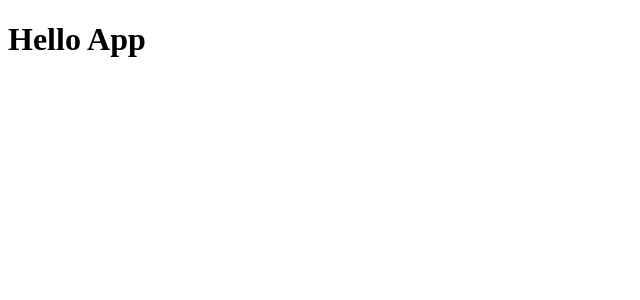
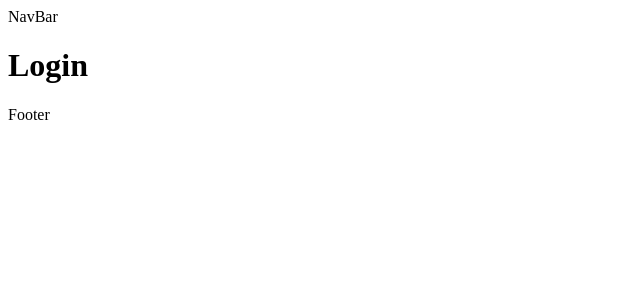
Before and after one commit to aryan098-max/DevTinder_Frontend, a React (Vite) app in the folder DevTinder_frontend/: page /login in a window 1280 px wide. Shown: the top 300 px of the page, without its empty margins (0-640 px from the left). Built offline with nearby package versions, Linux system fonts and the light colour scheme.

Commit message:
Added Routes

```diff
--- a/DevTinder_frontend/package.json
+++ b/DevTinder_frontend/package.json
@@ -11,9 +11,10 @@
   },
   "dependencies": {
     "@tailwindcss/vite": "^4.1.14",
-    "daisyui": "^5.1.27",
     "react": "^19.1.1",
     "react-dom": "^19.1.1",
+    "react-router": "^7.9.3",
+    "react-router-dom": "^7.9.3",
     "tailwindcss": "^4.1.14"
   },
   "devDependencies": {
@@ -21,6 +22,7 @@
     "@types/react": "^19.1.16",
     "@types/react-dom": "^19.1.9",
     "@vitejs/plugin-react": "^5.0.4",
+    "daisyui": "^5.1.27",
     "eslint": "^9.36.0",
     "eslint-plugin-react-hooks": "^5.2.0",
     "eslint-plugin-react-refresh": "^0.4.22",
--- a/DevTinder_frontend/src/App.jsx
+++ b/DevTinder_frontend/src/App.jsx
@@ -1,8 +1,20 @@
+import Body from "./Components/Body"
+import Login from "./Components/Login"
+import Profile from "./Components/Profile"
+import {BrowserRouter, Routes, Route} from 'react-router'
+
 function App() {
 
   return (
    <div>
-      <h1>Hello App</h1>
+      <BrowserRouter basename="/">
+        <Routes>
+           <Route path="/" element={<Body/>}>
+              <Route path="/login" element={<Login/>} />
+              <Route path="/profile" element={<Profile/>} />
+           </Route>
+        </Routes>
+      </BrowserRouter>
    </div>
   )
 }
--- /dev/null
+++ b/DevTinder_frontend/src/Components/Body.jsx
@@ -0,0 +1,16 @@
+import { Outlet } from 'react-router'
+import React from 'react'
+import NavBar from './NavBar'
+import Footer from './Footer'
+
+const Body = () => {
+  return (
+    <div>
+        <NavBar/>
+        <Outlet/>
+        <Footer/>
+    </div>
+  )
+}
+
+export default Body
--- /dev/null
+++ b/DevTinder_frontend/src/Components/Footer.jsx
@@ -0,0 +1,9 @@
+import React from 'react'
+
+const Footer = () => {
+  return (
+    <div>Footer</div>
+  )
+}
+
+export default Footer
--- /dev/null
+++ b/DevTinder_frontend/src/Components/Login.jsx
@@ -0,0 +1,11 @@
+import React from 'react'
+
+const Login = () => {
+  return (
+    <div>
+      <h1>Login</h1>
+    </div>
+  )
+}
+
+export default Login
--- /dev/null
+++ b/DevTinder_frontend/src/Components/NavBar.jsx
@@ -0,0 +1,9 @@
+import React from 'react'
+
+const NavBar = () => {
+  return (
+    <div>NavBar</div>
+  )
+}
+
+export default NavBar
--- /dev/null
+++ b/DevTinder_frontend/src/Components/Profile.jsx
@@ -0,0 +1,11 @@
+import React from 'react'
+
+const Profile = () => {
+  return (
+    <div>
+      <h1>Profile</h1>
+    </div>
+  )
+}
+
+export default Profile
```
Also changed, not shown: 2 other files (tests, documents, lock files or other folders).
